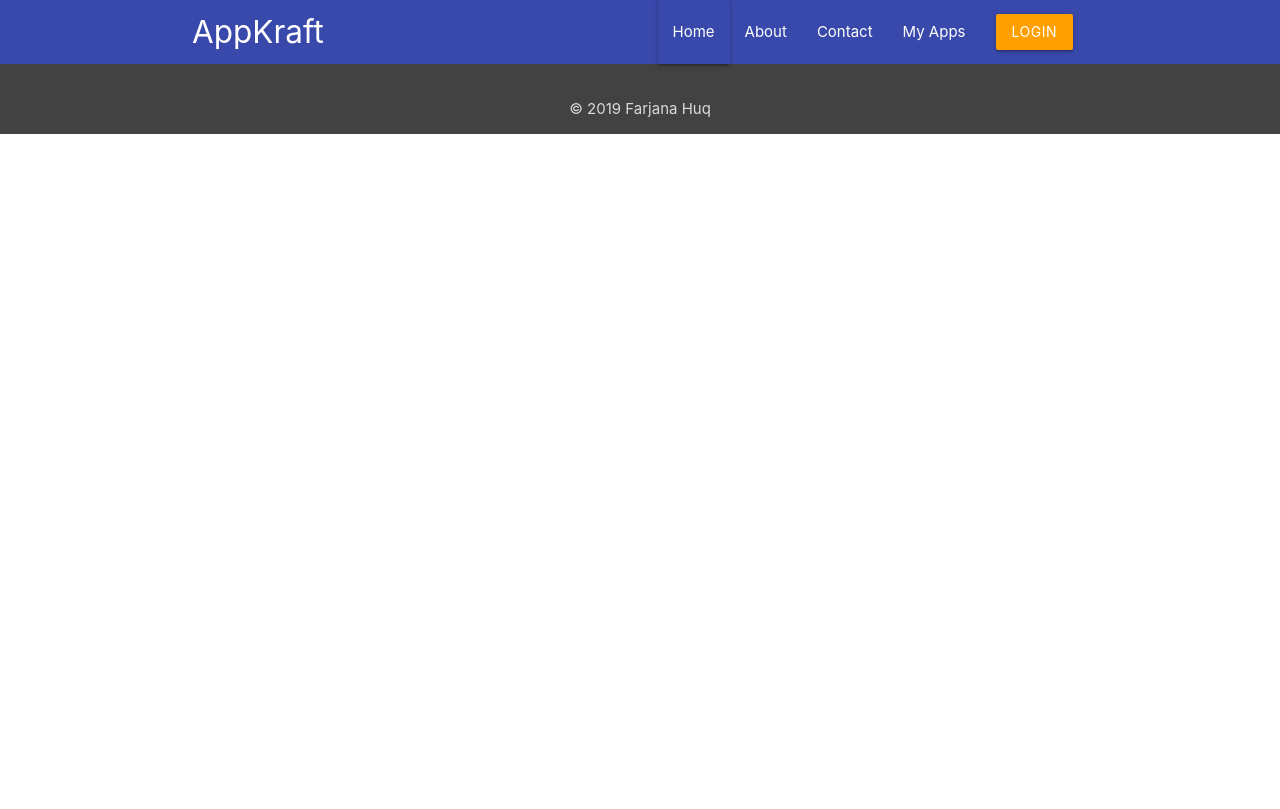
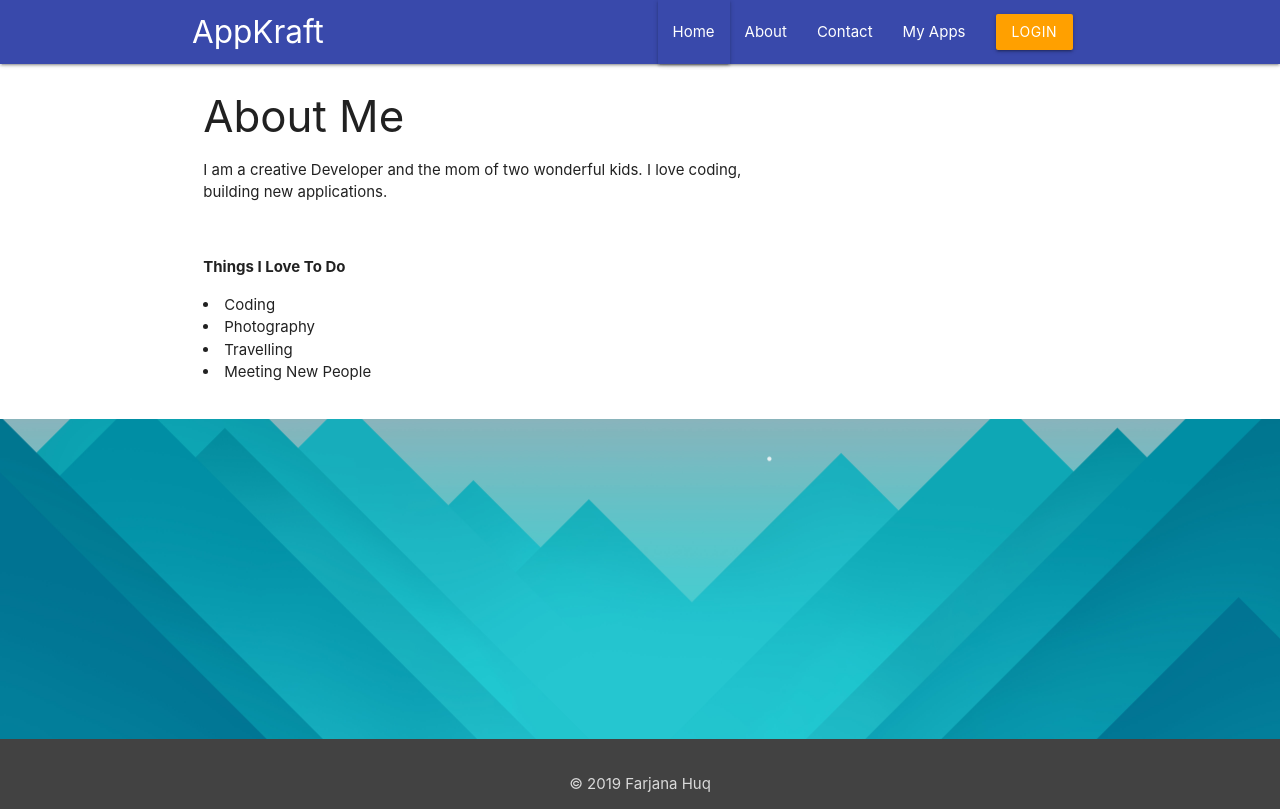
Before and after one commit to farjanaHuq/appKraft, a website: page views/index.html in a window 1280 px wide. Drawn offline with nearby package versions, Linux system fonts and the light colour scheme.

Commit message:
About me updated

```diff
--- a/views/index.html
+++ b/views/index.html
@@ -58,8 +58,34 @@
         </ul>
 
     </nav>
-
-   <!-- footer -->
+    <div class="container">
+        <div class="row">
+            <!-- <div class="col s12 l4">
+                <img src="../public/images/webdev.jpg" alt="" class="image-responsive">
+            </div> -->
+            <div class="col s12 l8">
+                <h3 class="my-3">About Me</h3>
+                <p> I am a creative Developer and the mom of two wonderful kids. I love coding, building new applications.
+                   </p>
+                <br>
+                <P><b>Things I Love To Do </b>
+                    <p>
+                        <li>Coding</li>
+                        <li>Photography</li>
+                        <li>Travelling</li>
+                        <li>Meeting New People</li>
+                    </p>
+                </P>
+            </div>
+        </div>
+    </div>
+    <!-- parallax -->
+    <div class='parallax-container' style="height:40%">
+        <div class="parallax" style="background-color: darkcyan;">
+            <img src="../public/images/background2.jpg " alt="" class="responsive-img">
+        </div>
+    </div>
+    <!-- footer -->
     <footer class="page-footer grey darken-3">
         <div class="container">
             <!-- <div class="row">
```
Also changed, not shown: 1 other file.
